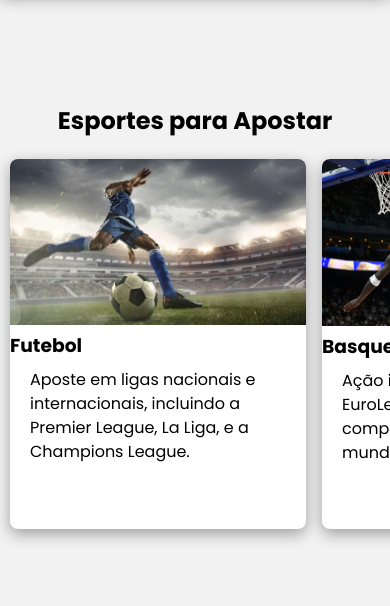
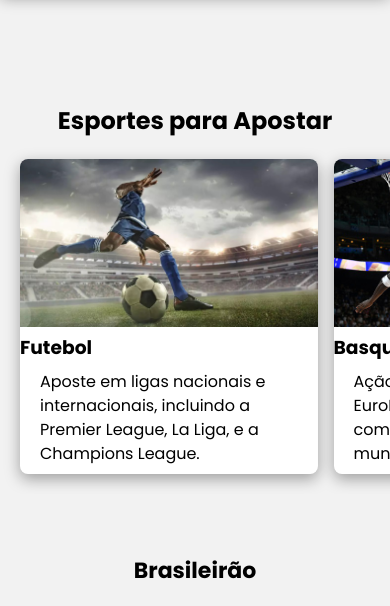
Before and after one commit to felipeCisotti/montealtobet, a plain HTML site: page index.html in a window 390 px wide. Shown: the part 1680-2286 px from the top of the page. Drawn offline with nearby package versions, Linux system fonts and the light colour scheme.

Commit message:
ALTERADO

```diff
--- a/css/style.css
+++ b/css/style.css
@@ -219,19 +219,22 @@ header h1:hover{
         display: flex;
         flex-wrap: nowrap;
         gap: 16px;
-        padding: 0 10px;
+        padding: 20px;
     }
 
     .sport {
-        flex: 0 0 80%;
+        flex: 0 0 85%; /* ocupa 85% da tela, permitindo scroll */
         scroll-snap-align: center;
-        margin: 20px 0;
+        margin: 0;
         width: auto;
+        height: auto;
     }
 
     .sport img {
         width: 100%;
         height: auto;
+        border-top-left-radius: 8px;
+        border-top-right-radius: 8px;
     }
 }
 
```
